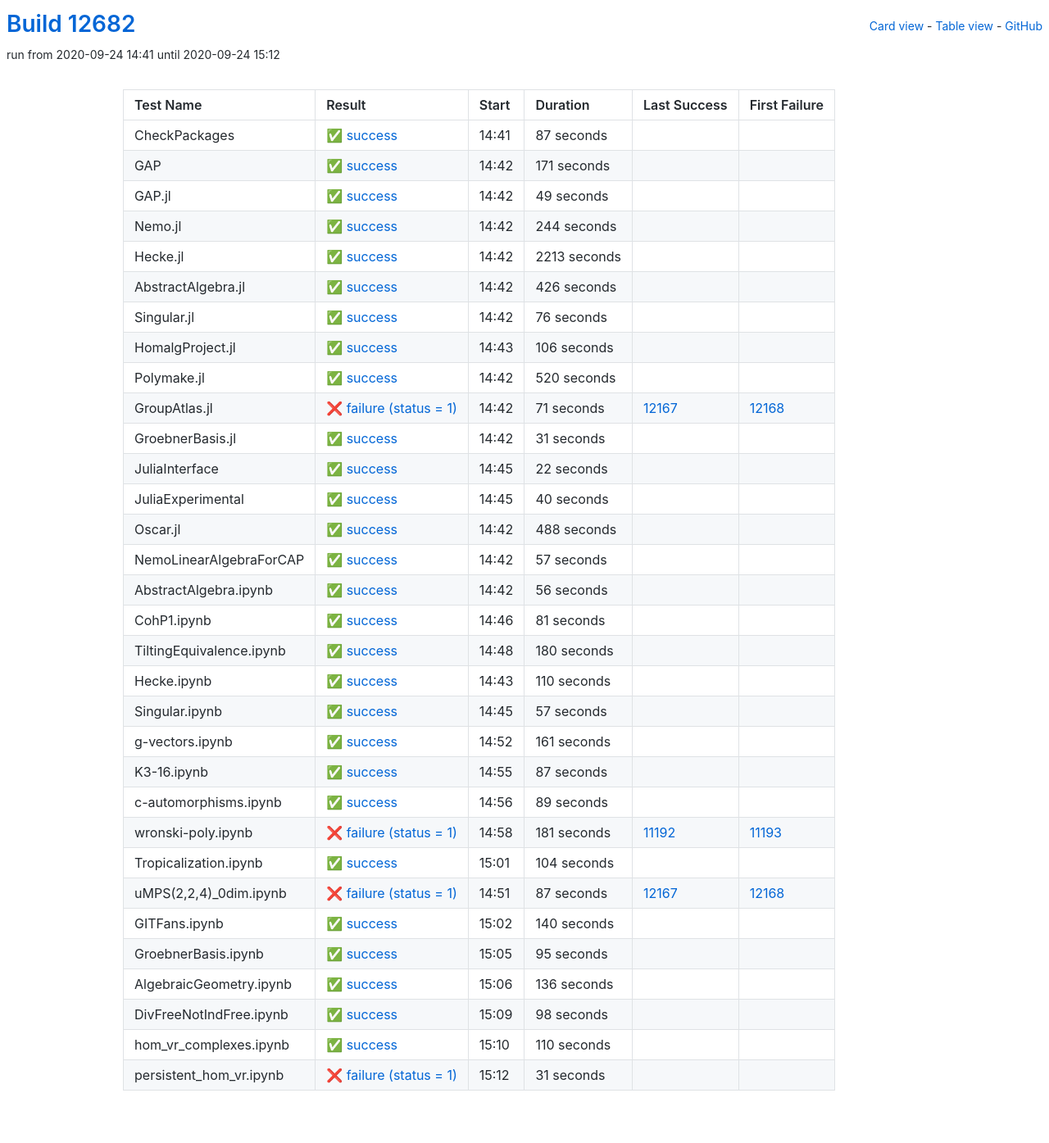
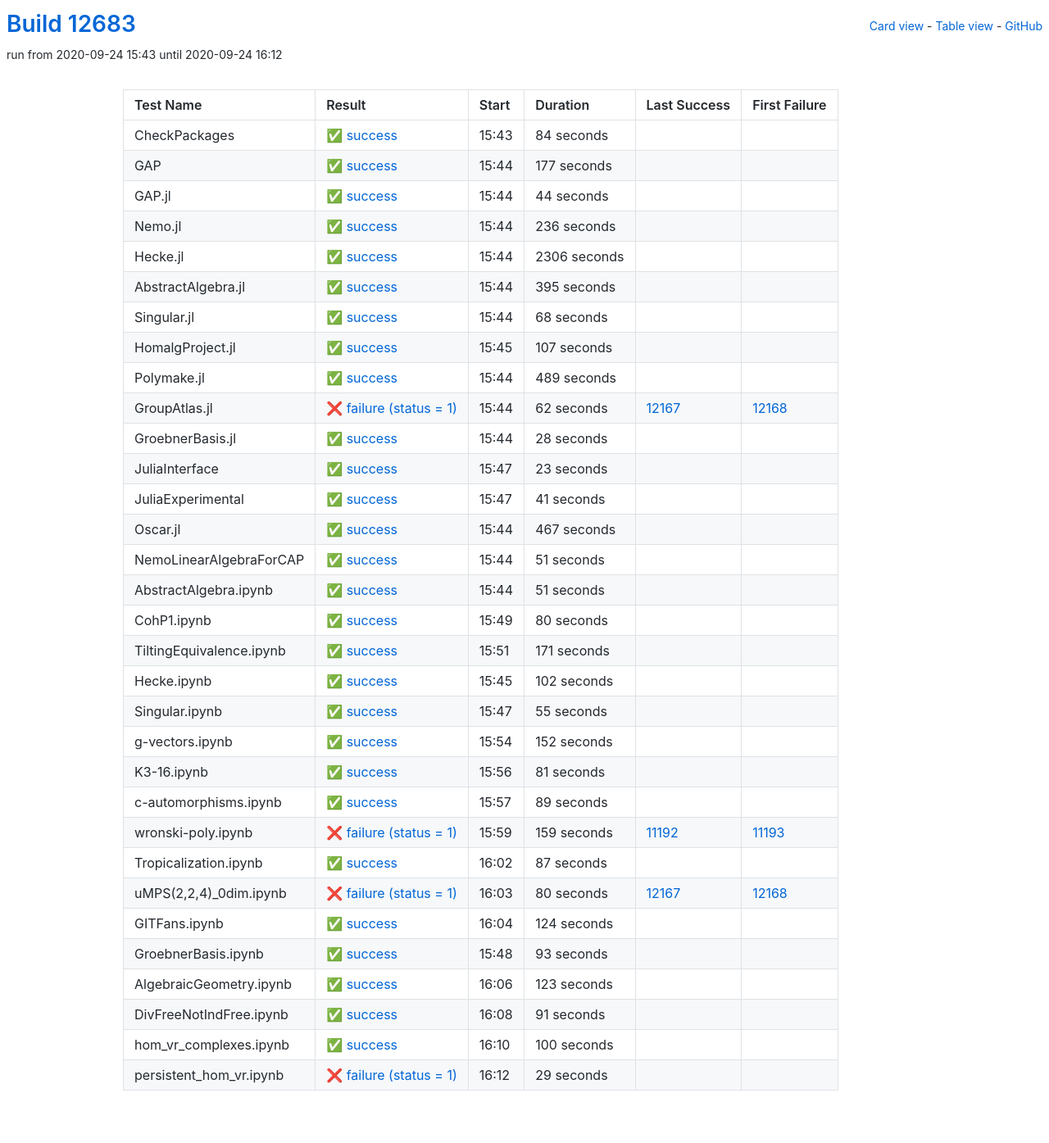
Before and after one commit to oscar-system/oscar-ci-status, a Jekyll site: the page built from table.html, in a window 1280 px wide. Shown: the whole page at 82% size. Built offline with Jekyll 4.4.1, drawn with Linux system fonts in a browser that asks for light colours.

Commit message:
Build #12683

```diff
--- a/_data/ci.yml
+++ b/_data/ci.yml
@@ -1,6 +1,6 @@
 ---
-build: 12682
-build_url: https://oscarci.mathematik.uni-kl.de/job/oscar/12682/
+build: 12683
+build_url: https://oscarci.mathematik.uni-kl.de/job/oscar/12683/
 job: oscar
 organization: oscar-system
 repo: oscar-ci-status
@@ -8,20 +8,212 @@ repourl: https://github.com/oscar-system/oscar-ci-status
 tests:
 - name: CheckPackages
   id: checkpackages
-  log: https://oscarci.mathematik.uni-kl.de/job/oscar/12682/artifact/logs/build-12682/CheckPackages.log
-  start: 2020-09-24 14:41
+  log: https://oscarci.mathematik.uni-kl.de/job/oscar/12683/artifact/logs/build-12683/CheckPackages.log
+  start: 2020-09-24 15:43
   success: true
   exitcode: 0
   status: success
-  duration: 87
+  duration: 84
   last_success: false
   last_success_url:
   first_failure: false
   first_failure_url:
 - name: GAP
   id: gap
-  log: https://oscarci.mathematik.uni-kl.de/job/oscar/12682/artifact/logs/build-12682/GAP.log
-  start: 2020-09-24 14:42
+  log: https://oscarci.mathematik.uni-kl.de/job/oscar/12683/artifact/logs/build-12683/GAP.log
+  start: 2020-09-24 15:44
+  success: true
+  exitcode: 0
+  status: success
+  duration: 177
+  last_success: false
+  last_success_url:
+  first_failure: false
+  first_failure_url:
+- name: GAP.jl
+  id: gap-jl
+  log: https://oscarci.mathematik.uni-kl.de/job/oscar/12683/artifact/logs/build-12683/GAP.jl.log
+  start: 2020-09-24 15:44
+  success: true
+  exitcode: 0
+  status: success
+  duration: 44
+  last_success: false
+  last_success_url:
+  first_failure: false
+  first_failure_url:
+- name: Nemo.jl
+  id: nemo-jl
+  log: https://oscarci.mathematik.uni-kl.de/job/oscar/12683/artifact/logs/build-12683/Nemo.jl.log
+  start: 2020-09-24 15:44
+  success: true
+  exitcode: 0
+  status: success
+  duration: 236
+  last_success: false
+  last_success_url:
+  first_failure: false
+  first_failure_url:
+- name: Hecke.jl
+  id: hecke-jl
+  log: https://oscarci.mathematik.uni-kl.de/job/oscar/12683/artifact/logs/build-12683/Hecke.jl.log
+  start: 2020-09-24 15:44
+  success: true
+  exitcode: 0
+  status: success
+  duration: 2306
+  last_success: false
+  last_success_url:
+  first_failure: false
+  first_failure_url:
+- name: AbstractAlgebra.jl
+  id: abstractalgebra-jl
+  log: https://oscarci.mathematik.uni-kl.de/job/oscar/12683/artifact/logs/build-12683/AbstractAlgebra.jl.log
+  start: 2020-09-24 15:44
+  success: true
+  exitcode: 0
+  status: success
+  duration: 395
+  last_success: false
+  last_success_url:
+  first_failure: false
+  first_failure_url:
+- name: Singular.jl
+  id: singular-jl
+  log: https://oscarci.mathematik.uni-kl.de/job/oscar/12683/artifact/logs/build-12683/Singular.jl.log
+  start: 2020-09-24 15:44
+  success: true
+  exitcode: 0
+  status: success
+  duration: 68
+  last_success: false
+  last_success_url:
+  first_failure: false
+  first_failure_url:
+- name: HomalgProject.jl
+  id: homalgproject-jl
+  log: https://oscarci.mathematik.uni-kl.de/job/oscar/12683/artifact/logs/build-12683/HomalgProject.jl.log
+  start: 2020-09-24 15:45
+  success: true
+  exitcode: 0
+  status: success
+  duration: 107
+  last_success: false
+  last_success_url:
+  first_failure: false
+  first_failure_url:
+- name: Polymake.jl
+  id: polymake-jl
+  log: https://oscarci.mathematik.uni-kl.de/job/oscar/12683/artifact/logs/build-12683/Polymake.jl.log
+  start: 2020-09-24 15:44
+  success: true
+  exitcode: 0
+  status: success
+  duration: 489
+  last_success: false
+  last_success_url:
+  first_failure: false
+  first_failure_url:
+- name: GroupAtlas.jl
+  id: groupatlas-jl
+  log: https://oscarci.mathematik.uni-kl.de/job/oscar/12683/artifact/logs/build-12683/GroupAtlas.jl.log
+  start: 2020-09-24 15:44
+  success: false
+  exitcode: 1
+  status: failure
+  duration: 62
+  last_success: 12167
+  last_success_url: https://oscarci.mathematik.uni-kl.de/job/oscar/12167/
+  first_failure: 12168
+  first_failure_url: https://oscarci.mathematik.uni-kl.de/job/oscar/12168/
+- name: GroebnerBasis.jl
+  id: groebnerbasis-jl
+  log: https://oscarci.mathematik.uni-kl.de/job/oscar/12683/artifact/logs/build-12683/GroebnerBasis.jl.log
+  start: 2020-09-24 15:44
+  success: true
+  exitcode: 0
+  status: success
+  duration: 28
+  last_success: false
+  last_success_url:
+  first_failure: false
+  first_failure_url:
+- name: JuliaInterface
+  id: juliainterface
+  log: https://oscarci.mathematik.uni-kl.de/job/oscar/12683/artifact/logs/build-12683/JuliaInterface.log
+  start: 2020-09-24 15:47
+  success: true
+  exitcode: 0
+  status: success
+  duration: 23
+  last_success: false
+  last_success_url:
+  first_failure: false
+  first_failure_url:
+- name: JuliaExperimental
+  id: juliaexperimental
+  log: https://oscarci.mathematik.uni-kl.de/job/oscar/12683/artifact/logs/build-12683/JuliaExperimental.log
+  start: 2020-09-24 15:47
+  success: true
+  exitcode: 0
+  status: success
+  duration: 41
+  last_success: false
+  last_success_url:
+  first_failure: false
+  first_failure_url:
+- name: Oscar.jl
+  id: oscar-jl
+  log: https://oscarci.mathematik.uni-kl.de/job/oscar/12683/artifact/logs/build-12683/Oscar.jl.log
+  start: 2020-09-24 15:44
+  success: true
+  exitcode: 0
+  status: success
+  duration: 467
+  last_success: false
+  last_success_url:
+  first_failure: false
+  first_failure_url:
+- name: NemoLinearAlgebraForCAP
+  id: nemolinearalgebraforcap
+  log: https://oscarci.mathematik.uni-kl.de/job/oscar/12683/artifact/logs/build-12683/NemoLinearAlgebraForCAP.log
+  start: 2020-09-24 15:44
+  success: true
+  exitcode: 0
+  status: success
+  duration: 51
+  last_success: false
+  last_success_url:
+  first_failure: false
+  first_failure_url:
+- name: AbstractAlgebra.ipynb
+  id: abstractalgebra-ipynb
+  log: https://oscarci.mathematik.uni-kl.de/job/oscar/12683/artifact/logs/build-12683/AbstractAlgebra.ipynb.log
+  start: 2020-09-24 15:44
+  success: true
+  exitcode: 0
+  status: success
+  duration: 51
+  last_success: false
+  last_success_url:
+  first_failure: false
+  first_failure_url:
+- name: CohP1.ipynb
+  id: cohp1-ipynb
+  log: https://oscarci.mathematik.uni-kl.de/job/oscar/12683/artifact/logs/build-12683/CohP1.ipynb.log
+  start: 2020-09-24 15:49
+  success: true
+  exitcode: 0
+  status: success
+  duration: 80
+  last_success: false
+  last_success_url:
+  first_failure: false
+  first_failure_url:
+- name: TiltingEquivalence.ipynb
+  id: tiltingequivalence-ipynb
+  log: https://oscarci.mathematik.uni-kl.de/job/oscar/12683/artifact/logs/build-12683/TiltingEquivalence.ipynb.log
+  start: 2020-09-24 15:51
   success: true
   exitcode: 0
   status: success
@@ -30,178 +222,46 @@ tests:
   last_success_url:
   first_failure: false
   first_failure_url:
-- name: GAP.jl
-  id: gap-jl
-  log: https://oscarci.mathematik.uni-kl.de/job/oscar/12682/artifact/logs/build-12682/GAP.jl.log
-  start: 2020-09-24 14:42
+- name: Hecke.ipynb
+  id: hecke-ipynb
+  log: https://oscarci.mathematik.uni-kl.de/job/oscar/12683/artifact/logs/build-12683/Hecke.ipynb.log
+  start: 2020-09-24 15:45
   success: true
   exitcode: 0
   status: success
-  duration: 49
+  duration: 102
   last_success: false
   last_success_url:
   first_failure: false
   first_failure_url:
-- name: Nemo.jl
-  id: nemo-jl
-  log: https://oscarci.mathematik.uni-kl.de/job/oscar/12682/artifact/logs/build-12682/Nemo.jl.log
-  start: 2020-09-24 14:42
+- name: Singular.ipynb
+  id: singular-ipynb
+  log: https://oscarci.mathematik.uni-kl.de/job/oscar/12683/artifact/logs/build-12683/Singular.ipynb.log
+  start: 2020-09-24 15:47
   success: true
   exitcode: 0
   status: success
-  duration: 244
+  duration: 55
   last_success: false
   last_success_url:
   first_failure: false
   first_failure_url:
-- name: Hecke.jl
-  id: hecke-jl
-  log: https://oscarci.mathematik.uni-kl.de/job/oscar/12682/artifact/logs/build-12682/Hecke.jl.log
-  start: 2020-09-24 14:42
+- name: g-vectors.ipynb
+  id: g-vectors-ipynb
+  log: https://oscarci.mathematik.uni-kl.de/job/oscar/12683/artifact/logs/build-12683/g-vectors.ipynb.log
+  start: 2020-09-24 15:54
   success: true
   exitcode: 0
   status: success
-  duration: 2213
+  duration: 152
   last_success: false
   last_success_url:
   first_failure: false
   first_failure_url:
-- name: AbstractAlgebra.jl
-  id: abstractalgebra-jl
-  log: https://oscarci.mathematik.uni-kl.de/job/oscar/12682/artifact/logs/build-12682/AbstractAlgebra.jl.log
-  start: 2020-09-24 14:42
-  success: true
-  exitcode: 0
-  status: success
-  duration: 426
-  last_success: false
-  last_success_url:
-  first_failure: false
-  first_failure_url:
-- name: Singular.jl
-  id: singular-jl
-  log: https://oscarci.mathematik.uni-kl.de/job/oscar/12682/artifact/logs/build-12682/Singular.jl.log
-  start: 2020-09-24 14:42
-  success: true
-  exitcode: 0
-  status: success
-  duration: 76
-  last_success: false
-  last_success_url:
-  first_failure: false
-  first_failure_url:
-- name: HomalgProject.jl
-  id: homalgproject-jl
-  log: https://oscarci.mathematik.uni-kl.de/job/oscar/12682/artifact/logs/build-12682/HomalgProject.jl.log
-  start: 2020-09-24 14:43
-  success: true
-  exitcode: 0
-  status: success
-  duration: 106
-  last_success: false
-  last_success_url:
-  first_failure: false
-  first_failure_url:
-- name: Polymake.jl
-  id: polymake-jl
-  log: https://oscarci.mathematik.uni-kl.de/job/oscar/12682/artifact/logs/build-12682/Polymake.jl.log
-  start: 2020-09-24 14:42
-  success: true
-  exitcode: 0
-  status: success
-  duration: 520
-  last_success: false
-  last_success_url:
-  first_failure: false
-  first_failure_url:
-- name: GroupAtlas.jl
-  id: groupatlas-jl
-  log: https://oscarci.mathematik.uni-kl.de/job/oscar/12682/artifact/logs/build-12682/GroupAtlas.jl.log
-  start: 2020-09-24 14:42
-  success: false
-  exitcode: 1
-  status: failure
-  duration: 71
-  last_success: 12167
-  last_success_url: https://oscarci.mathematik.uni-kl.de/job/oscar/12167/
-  first_failure: 12168
-  first_failure_url: https://oscarci.mathematik.uni-kl.de/job/oscar/12168/
-- name: GroebnerBasis.jl
-  id: groebnerbasis-jl
-  log: https://oscarci.mathematik.uni-kl.de/job/oscar/12682/artifact/logs/build-12682/GroebnerBasis.jl.log
-  start: 2020-09-24 14:42
-  success: true
-  exitcode: 0
-  status: success
-  duration: 31
-  last_success: false
-  last_success_url:
-  first_failure: false
-  first_failure_url:
-- name: JuliaInterface
-  id: juliainterface
-  log: https://oscarci.mathematik.uni-kl.de/job/oscar/12682/artifact/logs/build-12682/JuliaInterface.log
-  start: 2020-09-24 14:45
-  success: true
-  exitcode: 0
-  status: success
-  duration: 22
-  last_success: false
-  last_success_url:
-  first_failure: false
-  first_failure_url:
-- name: JuliaExperimental
-  id: juliaexperimental
-  log: https://oscarci.mathematik.uni-kl.de/job/oscar/12682/artifact/logs/build-12682/JuliaExperimental.log
-  start: 2020-09-24 14:45
-  success: true
-  exitcode: 0
-  status: success
-  duration: 40
-  last_success: false
-  last_success_url:
-  first_failure: false
-  first_failure_url:
-- name: Oscar.jl
-  id: oscar-jl
-  log: https://oscarci.mathematik.uni-kl.de/job/oscar/12682/artifact/logs/build-12682/Oscar.jl.log
-  start: 2020-09-24 14:42
-  success: true
-  exitcode: 0
-  status: success
-  duration: 488
-  last_success: false
-  last_success_url:
-  first_failure: false
-  first_failure_url:
-- name: NemoLinearAlgebraForCAP
-  id: nemolinearalgebraforcap
-  log: https://oscarci.mathematik.uni-kl.de/job/oscar/12682/artifact/logs/build-12682/NemoLinearAlgebraForCAP.log
-  start: 2020-09-24 14:42
-  success: true
-  exitcode: 0
-  status: success
-  duration: 57
-  last_success: false
-  last_success_url:
-  first_failure: false
-  first_failure_url:
-- name: AbstractAlgebra.ipynb
-  id: abstractalgebra-ipynb
-  log: https://oscarci.mathematik.uni-kl.de/job/oscar/12682/artifact/logs/build-12682/AbstractAlgebra.ipynb.log
-  start: 2020-09-24 14:42
-  success: true
-  exitcode: 0
-  status: success
-  duration: 56
-  last_success: false
-  last_success_url:
-  first_failure: false
-  first_failure_url:
-- name: CohP1.ipynb
-  id: cohp1-ipynb
-  log: https://oscarci.mathematik.uni-kl.de/job/oscar/12682/artifact/logs/build-12682/CohP1.ipynb.log
-  start: 2020-09-24 14:46
+- name: K3-16.ipynb
+  id: k3-16-ipynb
+  log: https://oscarci.mathematik.uni-kl.de/job/oscar/12683/artifact/logs/build-12683/K3-16.ipynb.log
+  start: 2020-09-24 15:56
   success: true
   exitcode: 0
   status: success
@@ -210,70 +270,10 @@ tests:
   last_success_url:
   first_failure: false
   first_failure_url:
-- name: TiltingEquivalence.ipynb
-  id: tiltingequivalence-ipynb
-  log: https://oscarci.mathematik.uni-kl.de/job/oscar/12682/artifact/logs/build-12682/TiltingEquivalence.ipynb.log
-  start: 2020-09-24 14:48
-  success: true
-  exitcode: 0
-  status: success
-  duration: 180
-  last_success: false
-  last_success_url:
-  first_failure: false
-  first_failure_url:
-- name: Hecke.ipynb
-  id: hecke-ipynb
-  log: https://oscarci.mathematik.uni-kl.de/job/oscar/12682/artifact/logs/build-12682/Hecke.ipynb.log
-  start: 2020-09-24 14:43
-  success: true
-  exitcode: 0
-  status: success
-  duration: 110
-  last_success: false
-  last_success_url:
-  first_failure: false
-  first_failure_url:
-- name: Singular.ipynb
-  id: singular-ipynb
-  log: https://oscarci.mathematik.uni-kl.de/job/oscar/12682/artifact/logs/build-12682/Singular.ipynb.log
-  start: 2020-09-24 14:45
-  success: true
-  exitcode: 0
-  status: success
-  duration: 57
-  last_success: false
-  last_success_url:
-  first_failure: false
-  first_failure_url:
-- name: g-vectors.ipynb
-  id: g-vectors-ipynb
-  log: https://oscarci.mathematik.uni-kl.de/job/oscar/12682/artifact/logs/build-12682/g-vectors.ipynb.log
-  start: 2020-09-24 14:52
-  success: true
-  exitcode: 0
-  status: success
-  duration: 161
-  last_success: false
-  last_success_url:
-  first_failure: false
-  first_failure_url:
-- name: K3-16.ipynb
-  id: k3-16-ipynb
-  log: https://oscarci.mathematik.uni-kl.de/job/oscar/12682/artifact/logs/build-12682/K3-16.ipynb.log
-  start: 2020-09-24 14:55
-  success: true
-  exitcode: 0
-  status: success
-  duration: 87
-  last_success: false
-  last_success_url:
-  first_failure: false
-  first_failure_url:
 - name: c-automorphisms.ipynb
   id: c-automorphisms-ipynb
-  log: https://oscarci.mathematik.uni-kl.de/job/oscar/12682/artifact/logs/build-12682/c-automorphisms.ipynb.log
-  start: 2020-09-24 14:56
+  log: https://oscarci.mathematik.uni-kl.de/job/oscar/12683/artifact/logs/build-12683/c-automorphisms.ipynb.log
+  start: 2020-09-24 15:57
   success: true
   exitcode: 0
   status: success
@@ -284,108 +284,108 @@ tests:
   first_failure_url:
 - name: wronski-poly.ipynb
   id: wronski-poly-ipynb
-  log: https://oscarci.mathematik.uni-kl.de/job/oscar/12682/artifact/logs/build-12682/wronski-poly.ipynb.log
-  start: 2020-09-24 14:58
+  log: https://oscarci.mathematik.uni-kl.de/job/oscar/12683/artifact/logs/build-12683/wronski-poly.ipynb.log
+  start: 2020-09-24 15:59
   success: false
   exitcode: 1
   status: failure
-  duration: 181
+  duration: 159
   last_success: 11192
   last_success_url: https://oscarci.mathematik.uni-kl.de/job/oscar/11192/
   first_failure: 11193
   first_failure_url: https://oscarci.mathematik.uni-kl.de/job/oscar/11193/
 - name: Tropicalization.ipynb
   id: tropicalization-ipynb
-  log: https://oscarci.mathematik.uni-kl.de/job/oscar/12682/artifact/logs/build-12682/Tropicalization.ipynb.log
-  start: 2020-09-24 15:01
+  log: https://oscarci.mathematik.uni-kl.de/job/oscar/12683/artifact/logs/build-12683/Tropicalization.ipynb.log
+  start: 2020-09-24 16:02
   success: true
   exitcode: 0
   status: success
-  duration: 104
+  duration: 87
   last_success: false
   last_success_url:
   first_failure: false
   first_failure_url:
 - name: uMPS(2,2,4)_0dim.ipynb
   id: umps-2-2-4-0dim-ipynb
-  log: https://oscarci.mathematik.uni-kl.de/job/oscar/12682/artifact/logs/build-12682/uMPS-2-2-4-_0dim.ipynb.log
-  start: 2020-09-24 14:51
+  log: https://oscarci.mathematik.uni-kl.de/job/oscar/12683/artifact/logs/build-12683/uMPS-2-2-4-_0dim.ipynb.log
+  start: 2020-09-24 16:03
   success: false
   exitcode: 1
   status: failure
-  duration: 87
+  duration: 80
   last_success: 12167
   last_success_url: https://oscarci.mathematik.uni-kl.de/job/oscar/12167/
   first_failure: 12168
   first_failure_url: https://oscarci.mathematik.uni-kl.de/job/oscar/12168/
 - name: GITFans.ipynb
   id: gitfans-ipynb
-  log: https://oscarci.mathematik.uni-kl.de/job/oscar/12682/artifact/logs/build-12682/GITFans.ipynb.log
-  start: 2020-09-24 15:02
+  log: https://oscarci.mathematik.uni-kl.de/job/oscar/12683/artifact/logs/build-12683/GITFans.ipynb.log
+  start: 2020-09-24 16:04
   success: true
   exitcode: 0
   status: success
-  duration: 140
+  duration: 124
   last_success: false
   last_success_url:
   first_failure: false
   first_failure_url:
 - name: GroebnerBasis.ipynb
   id: groebnerbasis-ipynb
-  log: https://oscarci.mathematik.uni-kl.de/job/oscar/12682/artifact/logs/build-12682/GroebnerBasis.ipynb.log
-  start: 2020-09-24 15:05
+  log: https://oscarci.mathematik.uni-kl.de/job/oscar/12683/artifact/logs/build-12683/GroebnerBasis.ipynb.log
+  start: 2020-09-24 15:48
   success: true
   exitcode: 0
   status: success
-  duration: 95
+  duration: 93
   last_success: false
   last_success_url:
   first_failure: false
   first_failure_url:
 - name: AlgebraicGeometry.ipynb
   id: algebraicgeometry-ipynb
-  log: https://oscarci.mathematik.uni-kl.de/job/oscar/12682/artifact/logs/build-12682/AlgebraicGeometry.ipynb.log
-  start: 2020-09-24 15:06
+  log: https://oscarci.mathematik.uni-kl.de/job/oscar/12683/artifact/logs/build-12683/AlgebraicGeometry.ipynb.log
+  start: 2020-09-24 16:06
   success: true
   exitcode: 0
   status: success
-  duration: 136
+  duration: 123
   last_success: false
   last_success_url:
   first_failure: false
   first_failure_url:
 - name: DivFreeNotIndFree.ipynb
   id: divfreenotindfree-ipynb
-  log: https://oscarci.mathematik.uni-kl.de/job/oscar/12682/artifact/logs/build-12682/DivFreeNotIndFree.ipynb.log
-  start: 2020-09-24 15:09
+  log: https://oscarci.mathematik.uni-kl.de/job/oscar/12683/artifact/logs/build-12683/DivFreeNotIndFree.ipynb.log
+  start: 2020-09-24 16:08
   success: true
   exitcode: 0
   status: success
-  duration: 98
+  duration: 91
   last_success: false
   last_success_url:
   first_failure: false
   first_failure_url:
 - name: hom_vr_complexes.ipynb
   id: hom-vr-complexes-ipynb
-  log: https://oscarci.mathematik.uni-kl.de/job/oscar/12682/artifact/logs/build-12682/hom_vr_complexes.ipynb.log
-  start: 2020-09-24 15:10
+  log: https://oscarci.mathematik.uni-kl.de/job/oscar/12683/artifact/logs/build-12683/hom_vr_complexes.ipynb.log
+  start: 2020-09-24 16:10
   success: true
   exitcode: 0
   status: success
-  duration: 110
+  duration: 100
   last_success: false
   last_success_url:
   first_failure: false
   first_failure_url:
 - name: persistent_hom_vr.ipynb
   id: persistent-hom-vr-ipynb
-  log: https://oscarci.mathematik.uni-kl.de/job/oscar/12682/artifact/logs/build-12682/persistent_hom_vr.ipynb.log
-  start: 2020-09-24 15:12
+  log: https://oscarci.mathematik.uni-kl.de/job/oscar/12683/artifact/logs/build-12683/persistent_hom_vr.ipynb.log
+  start: 2020-09-24 16:12
   success: false
   exitcode: 1
   status: failure
-  duration: 31
+  duration: 29
   last_success: false
   last_success_url:
   first_failure: false
```
Also changed, not shown: README.md.
